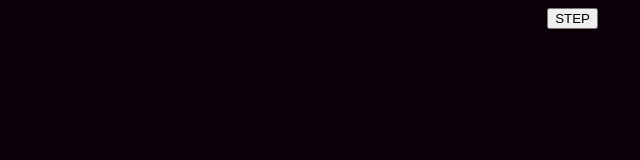
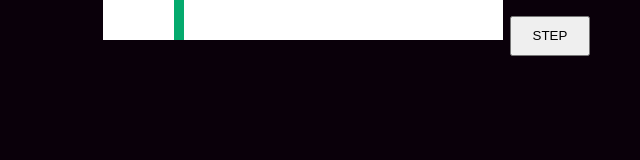
Before and after one commit to taine-walford/game-of-cringe, a website: page public/revamp.html in a window 1280 px wide. Shown: the whole page, without its empty margins (640-1280 px from the left). Drawn offline with Linux system fonts and the light colour scheme; files that its build step writes are made by us from their sources.

Commit message:
add cellSize slider

```diff
--- a/public/main.css
+++ b/public/main.css
@@ -11,10 +11,47 @@ body {
     position: relative;
     background-color: rgb(10, 0, 10);
     overflow: hidden;
+
+    margin: 0;
+    padding: 0;
 }
 
 #buttons {
     position: absolute;
     top: 0px;
     right: 50px;
+
+    height: 40px;
+    font-size: 30px;
+    line-height: 40px;
 }
+
+button {
+    height: 100%;
+    width: 80px;
+}
+
+input[type=range] {
+    -webkit-appearance: none;
+    appearance: none;
+    height: 100%;
+    width: 400px;
+    margin: 0;
+    padding: 0;
+}
+
+input[type=range]::-webkit-slider-thumb {
+    -webkit-appearance: none; /* Override default look */
+    appearance: none;
+    width: 10px; /* Set a specific slider handle width */
+    height: 40px; /* Slider handle height */
+    background: #04AA6D; /* Green background */
+    cursor: pointer; /* Cursor on hover */
+  }
+
+  input[type=range]::-moz-range-thumb {
+    width: 10px; /* Set a specific slider handle width */
+    height: 40px; /* Slider handle height */
+    background: #04AA6D; /* Green background */
+    cursor: pointer; /* Cursor on hover */
+  }
--- a/public/revamp.html
+++ b/public/revamp.html
@@ -9,6 +9,7 @@
 </head>
 <body>
     <div id="buttons">
+        <input id="slider" type="range" min="1" max="50" value="10"></input>
         <button id="step">STEP</button>
     </div>
 </body>
```
